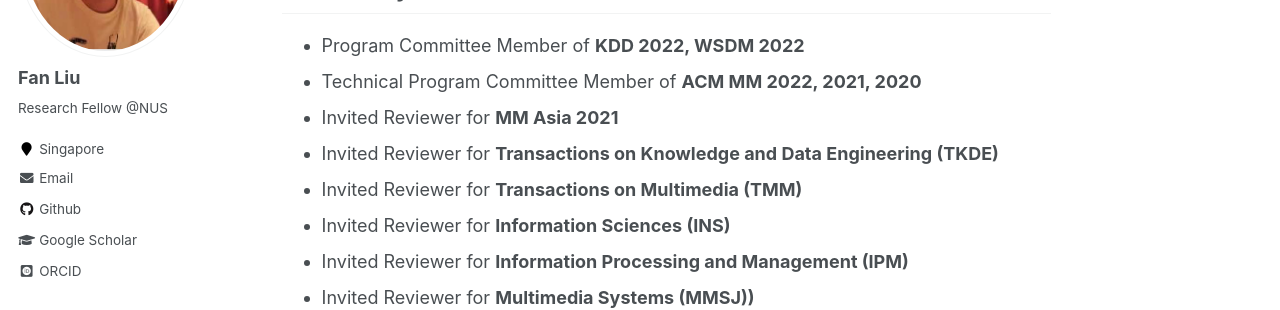
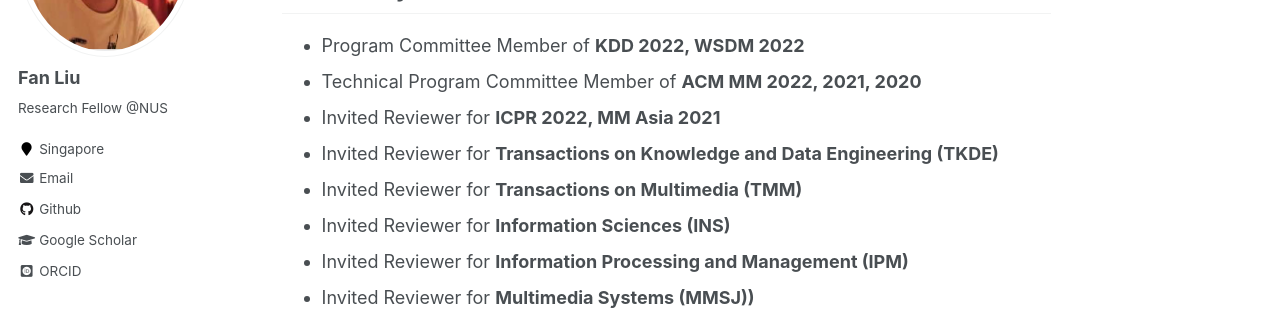
Before and after one commit to liufancs/liufancs.github.io, a Jekyll site: the page built from _pages/about.md, in a window 1280 px wide and 900 px high, scrolled down 1022 px. Shown: the part 182-492 px from the top of the window. Built offline with Jekyll 4.4.1, drawn with Linux system fonts in a browser that asks for light colours; some web fonts are replaced.

Commit message:
Update about.md

```diff
--- a/_pages/about.md
+++ b/_pages/about.md
@@ -30,7 +30,7 @@ Zhiyong Cheng, **Fan Liu**, Shenghan Mei, Yangyang Guo, Lei Zhu and Liqiang Nie.
 ## Community Services
 * Program Committee Member of **KDD 2022, WSDM 2022**
 * Technical Program Committee Member of **ACM MM 2022, 2021, 2020**
-* Invited Reviewer for **MM Asia 2021**
+* Invited Reviewer for **ICPR 2022, MM Asia 2021**
 * Invited Reviewer for **Transactions on Knowledge and Data Engineering (TKDE)**
 * Invited Reviewer for **Transactions on Multimedia (TMM)**
 * Invited Reviewer for **Information Sciences (INS)**
```
